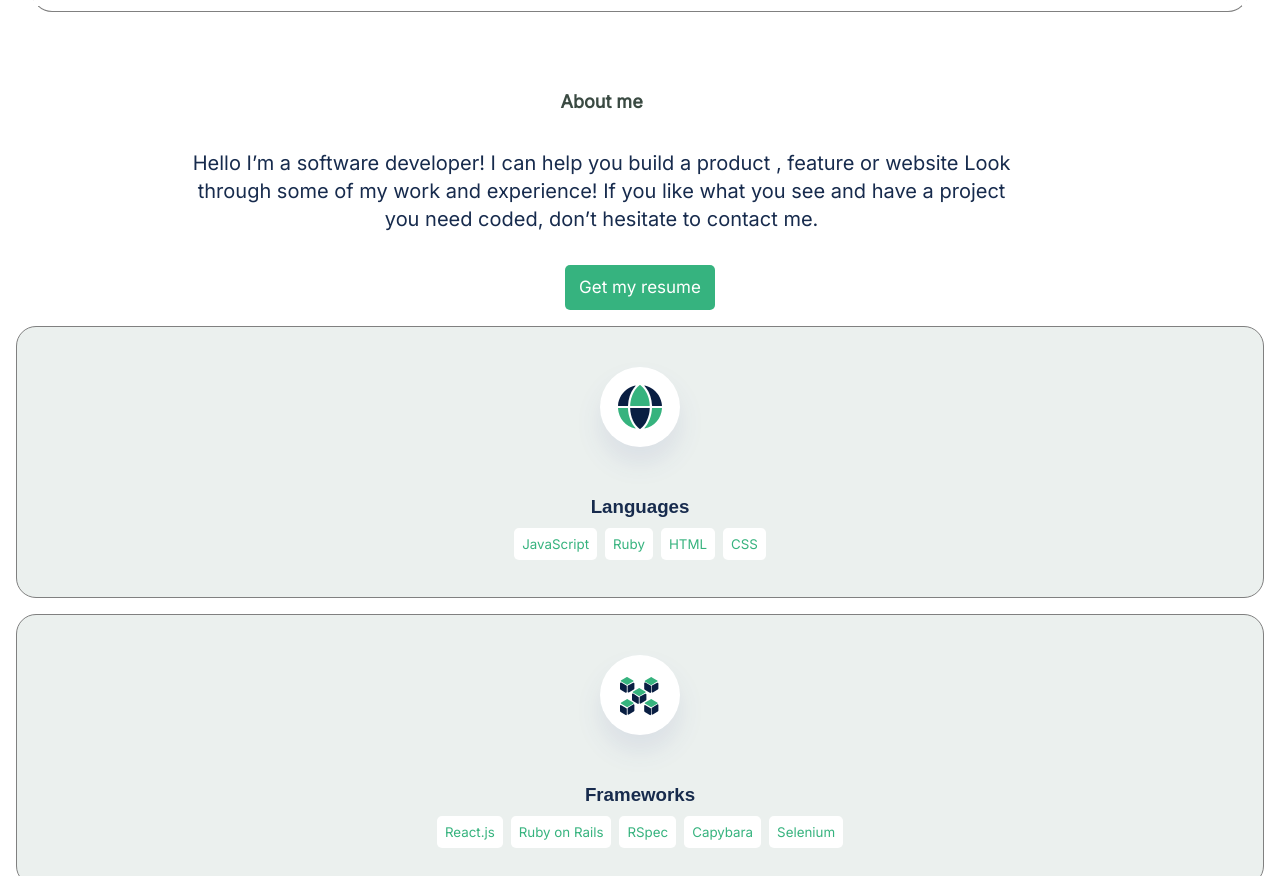
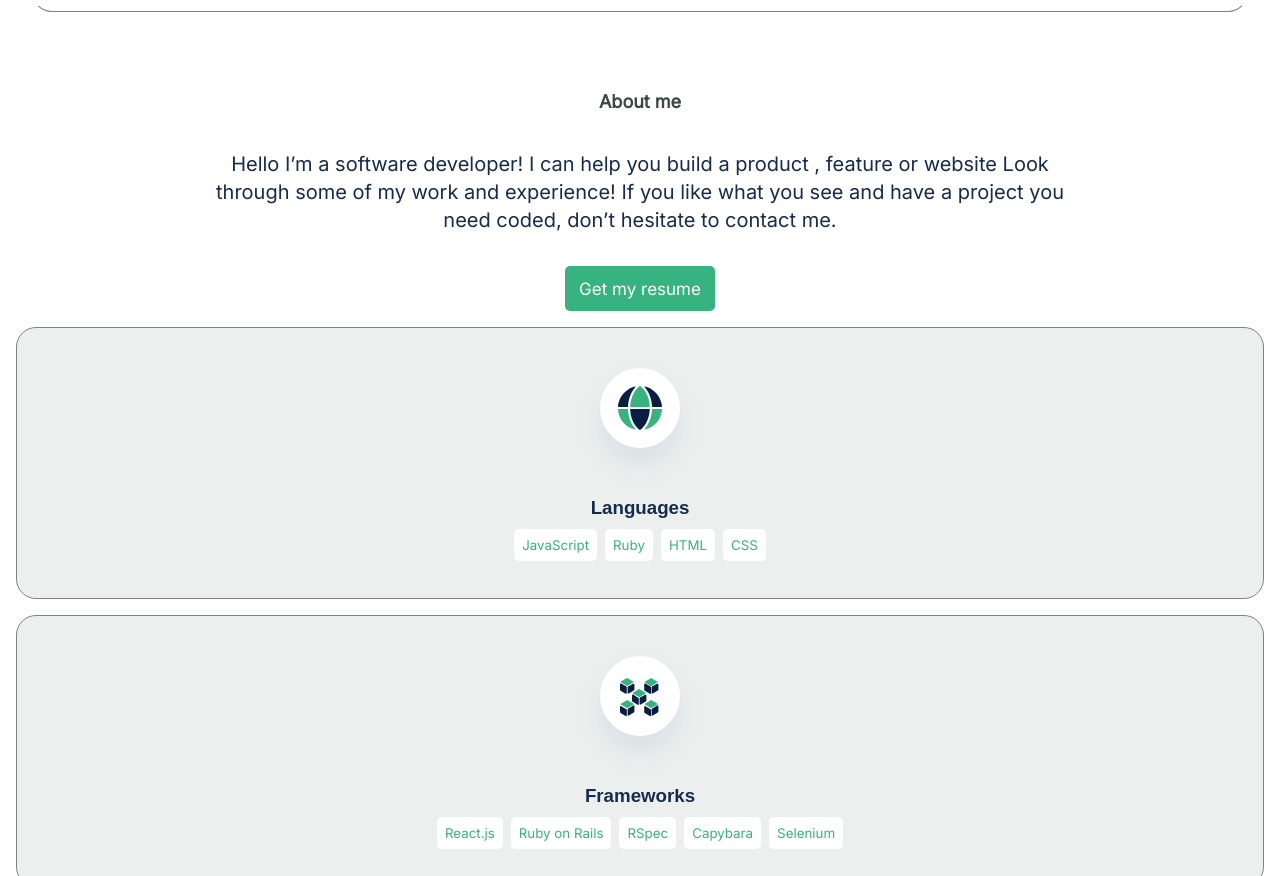
Before and after one commit to fpsapc/portfolio, a website: page index.html in a window 1280 px wide. Shown: the part 3168-4044 px from the top of the page. Drawn offline with Linux system fonts and the light colour scheme.

```diff
--- a/style.css
+++ b/style.css
@@ -32,6 +32,7 @@
   line-height: 52px;
   display: flex;
   align-items: center;
+  text-align: center;
   flex-direction: column;
   position: relative;
   width: 80%;
@@ -234,7 +235,6 @@
   text-align: center;
   flex-direction: column;
   height: fit-content;
-  width: 80%;
   margin: 2rem 7%;
 }
 
```
Also changed, not shown: index.html (+9 -3 lines).
